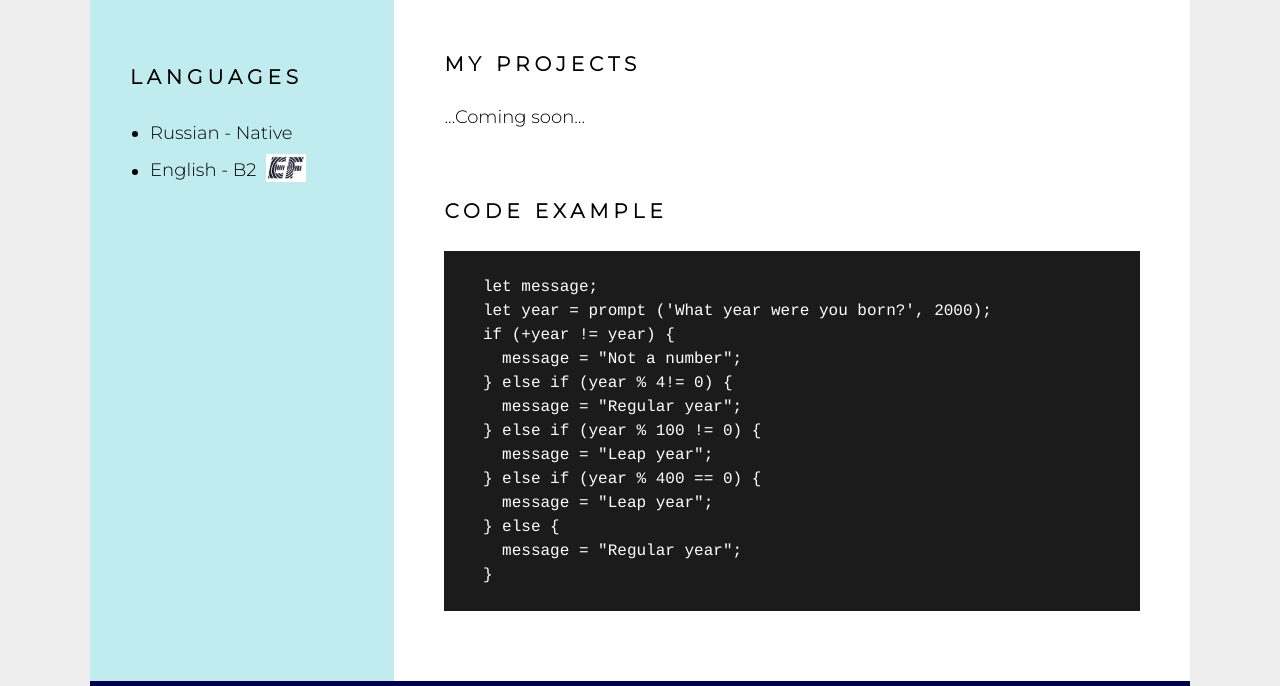
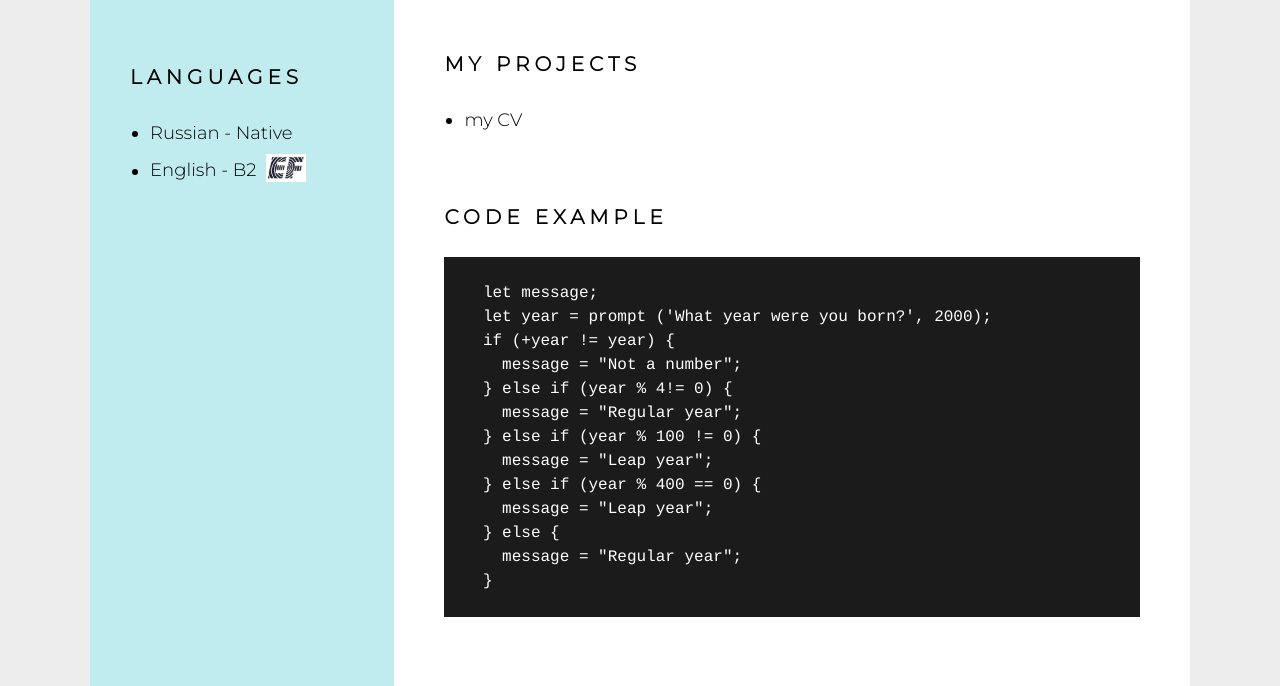
Before and after one commit to sinastya/rsschool-cv, a plain HTML site: page index.html in a window 1280 px wide. Shown: the part 870-1556 px from the top of the page. Drawn offline with Linux system fonts and the light colour scheme.

Commit message:
feat: add project

```diff
--- a/index.html
+++ b/index.html
@@ -164,7 +164,16 @@
             </section>
             <section class="section" id="projects">
               <h2 class="section-title">My projects</h2>
-              <p>...Coming soon...</p>
+              <ul>
+                <li>
+                  <a
+                    href="https://sinastya.github.io/rsschool-cv/"
+                    class="link"
+                    target="_blank"
+                    >my CV</a
+                  >
+                </li>
+              </ul>
             </section>
             <section class="section" id="code">
               <h2 class="section-title">Code example</h2>
```
